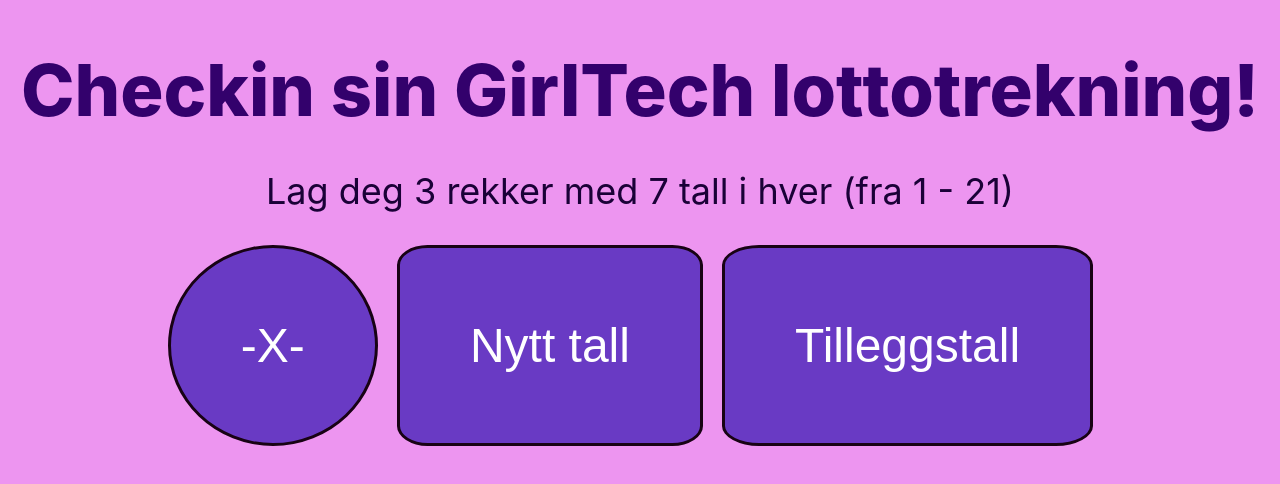
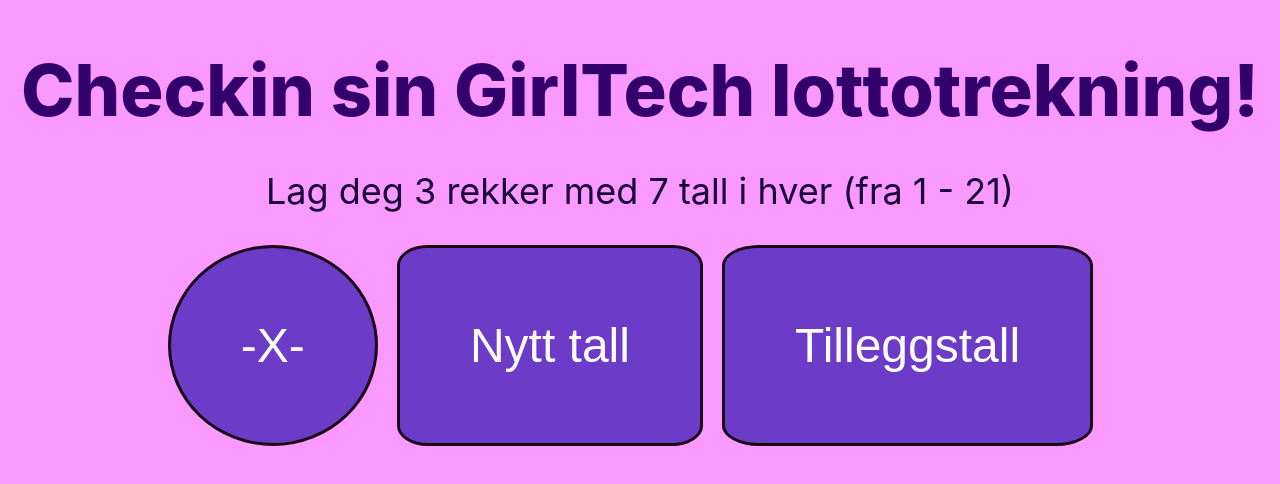
Before and after one commit to Hege-S/lotto, a React (Create React App) app: page / in a window 1280 px wide. Shown: the part 178-662 px from the top of the page. Built offline with nearby package versions, Linux system fonts and the light colour scheme.

Commit message:
change of color

```diff
--- a/src/App.css
+++ b/src/App.css
@@ -3,7 +3,7 @@
 }
 
 .AppHeader {
-  background-color: #ed95f0;
+  background-color: #fa99ff;
   min-height: 100vh;
   display: flex;
   flex-direction: column;
```
